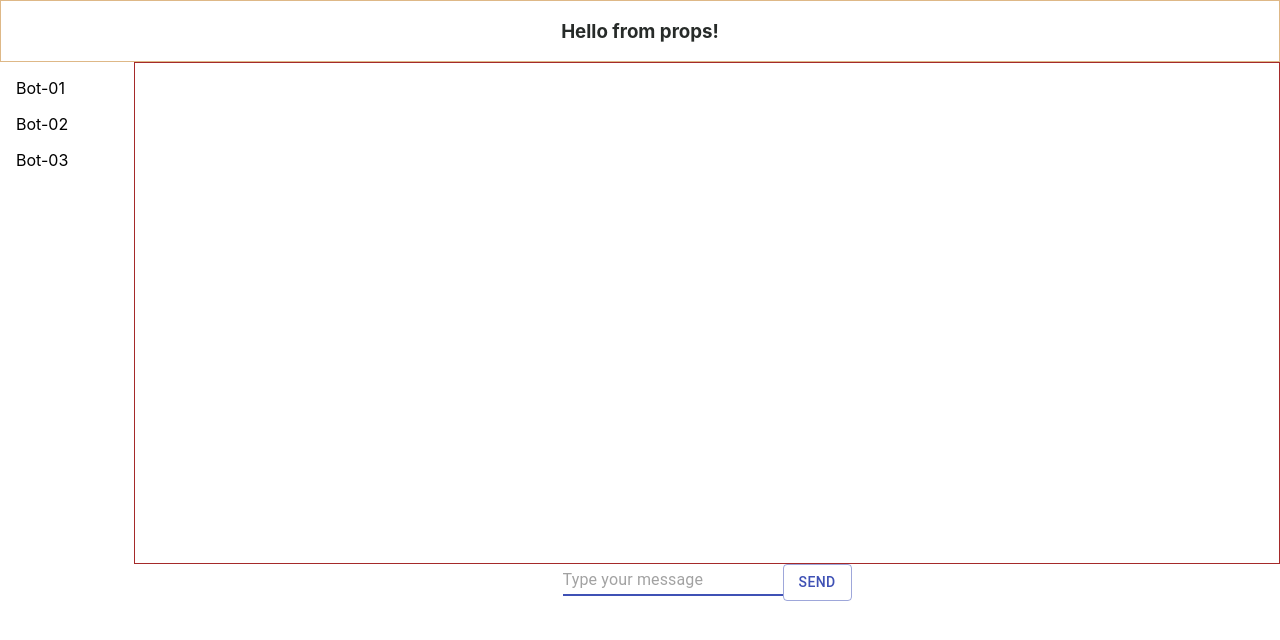
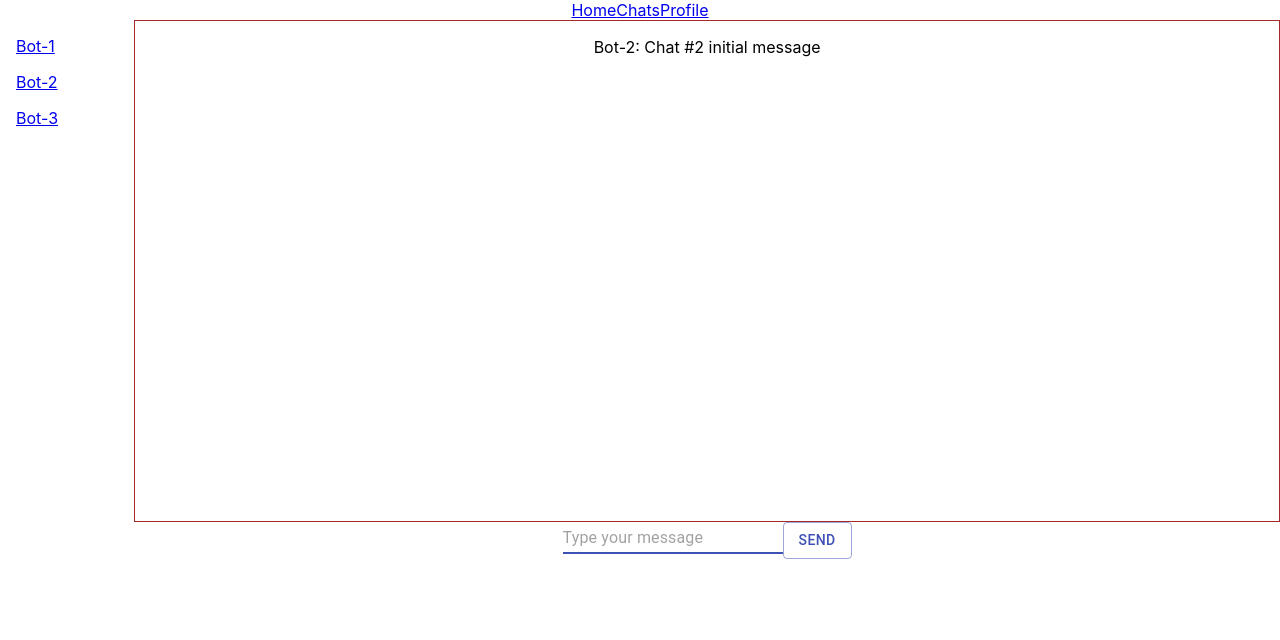
Before and after one commit to Nevroid/GB_ReactJS, a React (Create React App) app in the folder gb_react_proj/: page /chats/1 in a window 1280 px wide. Shown: the top 640 px of the page. Built offline with nearby package versions, Linux system fonts and the light colour scheme.

Commit message:
hw-04 done

```diff
--- a/gb_react_proj/package.json
+++ b/gb_react_proj/package.json
@@ -9,6 +9,8 @@
     "@testing-library/user-event": "^12.8.3",
     "react": "^17.0.2",
     "react-dom": "^17.0.2",
+    "react-router": "^5.2.0",
+    "react-router-dom": "^5.2.0",
     "react-scripts": "4.0.3",
     "web-vitals": "^1.1.2"
   },
--- a/gb_react_proj/src/App.js
+++ b/gb_react_proj/src/App.js
@@ -1,18 +1,15 @@
 import './App.css';
-import Message from './Message'
-import Chatbox from './Chatbox'
-import ChatList from './ChatList'
+import Router from './Router';
+import { BrowserRouter } from 'react-router-dom'
 
-const text = 'Hello from props!'
+
 
 function App() {
   return (
     <div className="App">
-      <Message messageText={text}/>
-      <div className="chat-area">
-        <ChatList />
-        <Chatbox />
-      </div>
+      <BrowserRouter>
+        <Router />
+      </BrowserRouter>
     </div>
   );
 }
--- a/gb_react_proj/src/ChatList.js
+++ b/gb_react_proj/src/ChatList.js
@@ -1,13 +1,15 @@
 import React, { useState } from 'react';
 import List from '@material-ui/core/List';
 import ListItem from '@material-ui/core/ListItem';
+import { Link } from 'react-router-dom'
+import serverData from './data'
 import './ChatList.css'
 
 function ChatList () {
-  const [chats] = useState([{name: 'Bot-01', id: 'bot001'}, {name: 'Bot-02', id: 'bot002'}, {name: 'Bot-03', id: 'bot003'}])
+  const [chats] = useState(serverData.chats)
   return (
     <List className='chatList'>
-      { chats.map((chat, index) => <ListItem id={index}>{ chat.name }</ListItem>) }
+      { chats.map((chat, index) => <ListItem key={index} id={index}><Link to={`/chats/${chat.id}`}>{ chat.name }</Link></ListItem>) }
     </List>
   )
   }
--- a/gb_react_proj/src/Chatbox.js
+++ b/gb_react_proj/src/Chatbox.js
@@ -4,10 +4,12 @@ import ChatMessage from './ChatMessage'
 import serverData from './data'
 import { TextField } from "@material-ui/core"
 import { Button } from "@material-ui/core"
+import { useParams } from 'react-router'
 
 
 function Chatbox() {
-  const [messageList, setMessageList] = useState([])
+  const params = useParams()
+  const [messageList, setMessageList] = useState(serverData.chats[params.chatId].messages)
   const [inputValue, setInputValue] = useState('')
   const updateMessageList = (e) => {
     e.preventDefault()
@@ -16,7 +18,7 @@ function Chatbox() {
       setMessageList([...messageList, {author: serverData.users.user, text: inputValue}])
       setInputValue('')
     } else {
-      setMessageList([...messageList, {author: serverData.users.bot, text: 'You should write something'}])
+      setMessageList([...messageList, {author: serverData.chats[params.chatId].name, text: 'You should write something'}])
 
     }
   }
@@ -24,20 +26,18 @@ function Chatbox() {
     setInputValue(e.target.value)
   }
   useEffect(() => {
-    if (messageList.length && messageList[messageList.length - 1].author !== serverData.users.bot) {
+    if (messageList.length && messageList[messageList.length - 1].author !== serverData.chats[params.chatId].name) {
       setTimeout(() =>{
-        setMessageList([...messageList, {author: serverData.users.bot, text: 'Your message is: ' + messageList[messageList.length - 1].text}])
+        setMessageList([...messageList, {author: serverData.chats[params.chatId].name, text: 'Your message is: ' + messageList[messageList.length - 1].text}])
       }, 1000)
     }
-  }, [messageList])
+  }, [messageList, params.chatId])
   return (
     <div className='Chatbox'>
       <div className="messageArea">
         { messageList.map((message, index) => <ChatMessage key={index} text={message.text} author={message.author}/>) }
       </div>
       <form onSubmit={updateMessageList}>
-        {/* <input value={inputValue} placeholder="Type your message" onChange={inputText}></input>
-        <button>Submit</button> */}
         <TextField
           placeholder="Type your message"
           onChange={inputText}
--- /dev/null
+++ b/gb_react_proj/src/Home.js
@@ -0,0 +1,5 @@
+export default function Home () {
+  return (
+    <h2>KirTim App Homepage</h2>
+  )
+}
--- /dev/null
+++ b/gb_react_proj/src/Profile.js
@@ -0,0 +1,18 @@
+import React, { useState } from 'react'
+
+function Profile () {
+  const [user] = useState({
+    name: 'User001',
+    age: 20,
+    active: false
+  })
+  return (
+    <div>
+      <h3>{user.name} Profile</h3>
+      <p>Name: {user.name}</p>
+      <p>Age: {user.age}</p>
+    </div>
+  )
+}
+
+export default Profile
--- /dev/null
+++ b/gb_react_proj/src/Router.js
@@ -0,0 +1,40 @@
+import Chatbox from './Chatbox'
+import ChatList from './ChatList'
+import Profile from './Profile'
+import Home from './Home'
+import React from 'react'
+import { Switch, Route } from 'react-router'
+import { Link } from 'react-router-dom'
+
+function Router () {
+  return (
+    <React.Fragment>
+      <div className='header-links'>
+        <Link to="/">Home</Link>
+        <Link to="/chats/">Chats</Link>
+        <Link to="/profile">Profile</Link>
+      </div>
+
+      <Switch>
+          <Route exact path="/" component={Home} />
+          <Route path="/chats/:chatId" render={() =>
+            <div className="chat-area">
+              <ChatList />
+              <Chatbox />
+            </div>} />
+          <Route exact path="/chats" render={() =>
+            <div className="chat-area">
+              <ChatList />
+            </div>} />
+          <Route path="/profile">
+              <Profile />
+          </Route>
+          <Route>
+              <p>404: not found</p>
+          </Route>
+      </Switch>
+    </React.Fragment>
+  )
+}
+
+export default Router
--- a/gb_react_proj/src/data.js
+++ b/gb_react_proj/src/data.js
@@ -1,8 +1,27 @@
 
 const serverData = {
     users: {
-        user: 'User',
-        bot: 'Bot'
-    }
+      user: 'User',
+      bot001: 'Bot-1',
+      bot002: 'Bot-2',
+      bot003: 'Bot-3'
+    },
+    chats: [
+      {
+        id: 0,
+        messages: [{author: 'Bot-1', text: 'Chat #1 initial message'}],
+        name: 'Bot-1'
+      },
+      {
+        id: 1,
+        messages: [{author: 'Bot-2', text: 'Chat #2 initial message'}],
+        name: 'Bot-2'
+      },
+      {
+        id: 2,
+        messages: [{author: 'Bot-3', text: 'Chat #3 initial message'}],
+        name: 'Bot-3'
+      }
+    ]
 }
 export default serverData;
```
Also changed, not shown: gb_react_proj/src/Header.js (added, +13 -0 lines), 1 other file (tests, documents, lock files or other folders).
